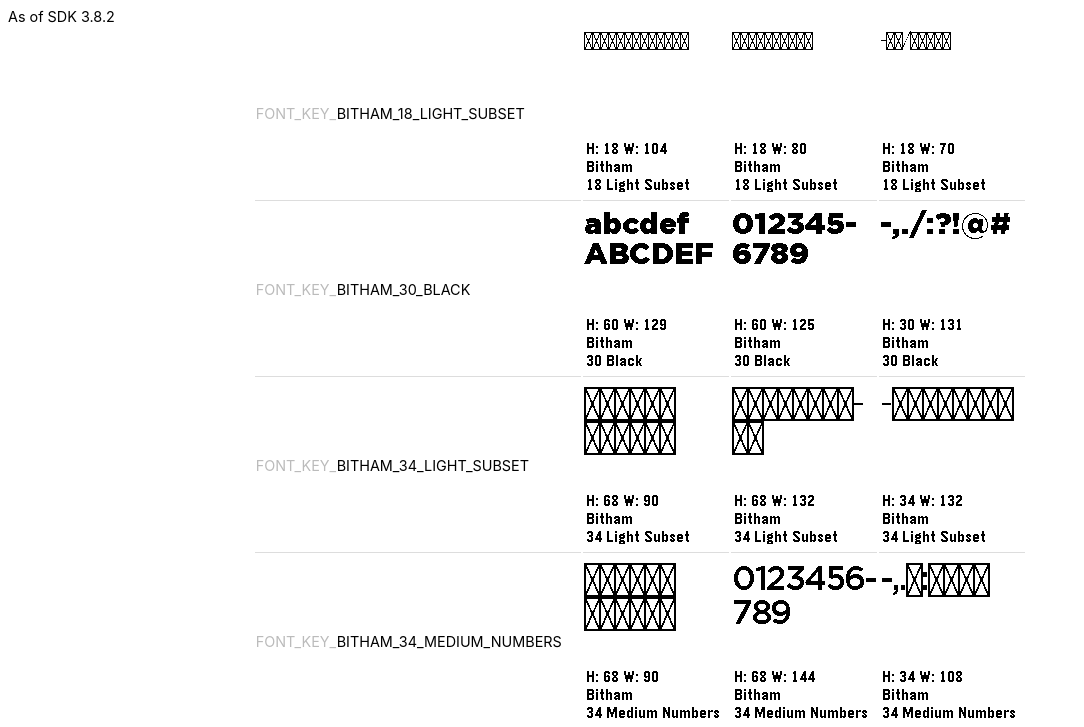
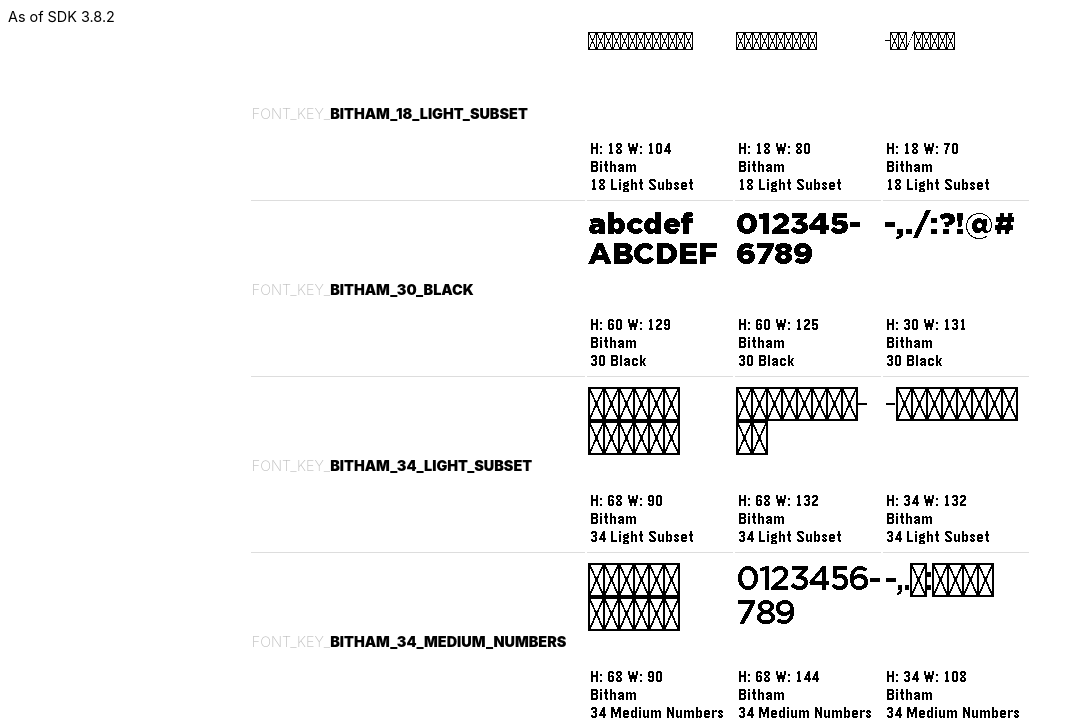
Before and after one commit to jneubrand/pebble-font-list, a plain HTML site: page index.html in a window 1280 px wide. Shown: the top 727 px of the page, without its empty margins (0-1084 px from the left). Drawn offline with Linux system fonts and the light colour scheme.

Commit message:
Change font weights.

```diff
--- a/index.html
+++ b/index.html
@@ -10,12 +10,14 @@
             td {
                 vertical-align: middle;
                 border-bottom: 1px solid #DDDDDD;
+                font-weight: 900;
             }
             table {
                 margin: 0 auto;
             }
             grayed {
                 color: #BBBBBB;
+                font-weight: 200;
             }
         </style>
     </head>
```
